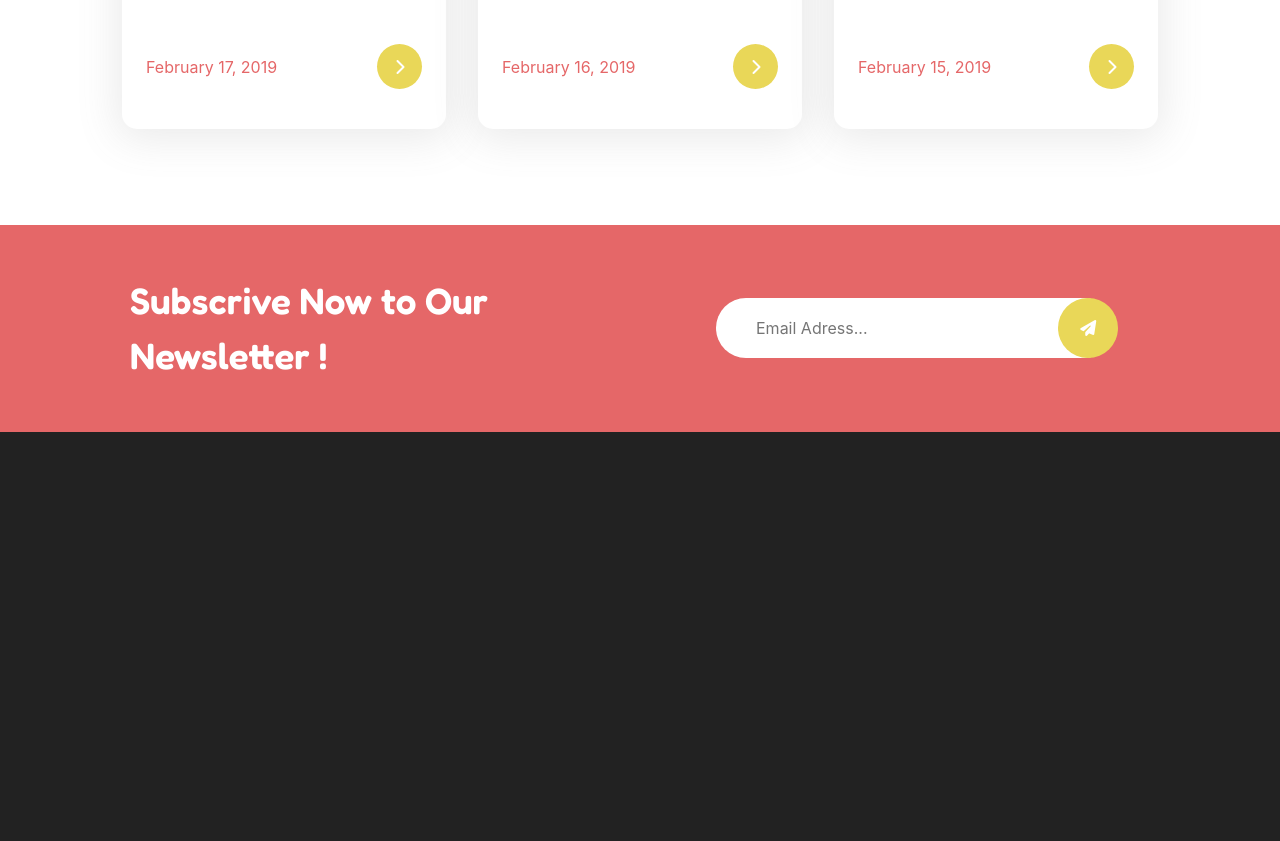
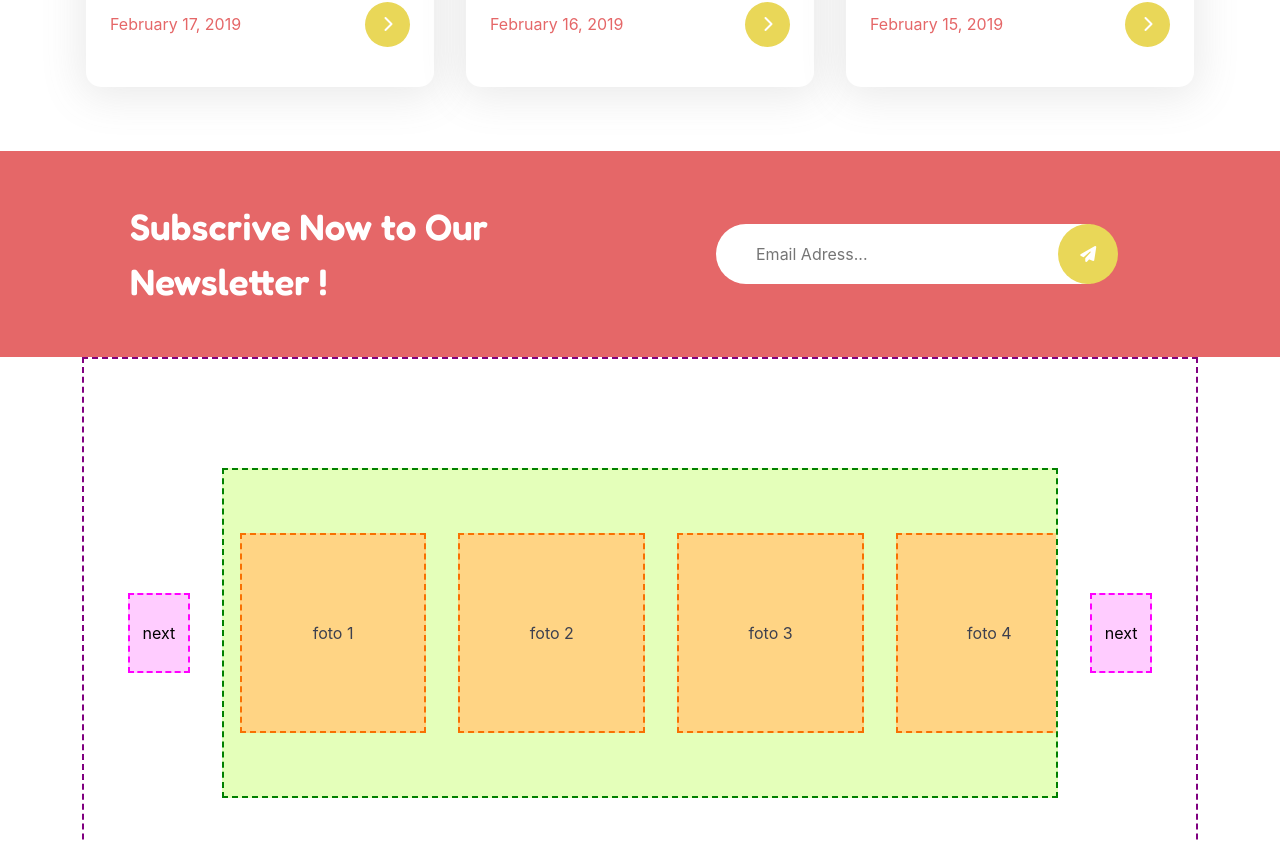
Before and after one commit to Vladislav-Ciuperca/proj-html-vuejs, a Vue app: page / in a window 1280 px wide. Shown: the part 1956-2797 px from the top of the page. Before the commit the page ends 2388 px from the top, so only its background shows below. Built offline with nearby package versions, Linux system fonts and the light colour scheme.

Commit message:
commit per edo

```diff
--- a/src/App.vue
+++ b/src/App.vue
@@ -1,9 +1,14 @@
 <script>
 import AppContent3 from './components/AppContent3.vue'
+import NewsLetterBanner from './components/NewsLetterBanner.vue';
+import AppContentCarousel from './components/AppContentCarousel.vue';
+
 
 export default {
   components: {
     AppContent3,
+    NewsLetterBanner,
+    AppContentCarousel,
   },
   data() {
     return {
@@ -23,7 +28,17 @@ export default {
 
 
 <template>
-  <AppContent3 />
+
+  <div class="container-lg ">
+    <AppContent3 />
+  </div>
+
+  <NewsLetterBanner class="mt-5" />
+
+  <div class="container-lg">
+    <AppContentCarousel />
+  </div>
+
 </template>
 
 
--- a/src/components/AppContent3.vue
+++ b/src/components/AppContent3.vue
@@ -2,7 +2,6 @@
 import AppContentSec1 from './AppContentSec1.vue';
 import AppContentSec2 from './AppContentSec2.vue';
 import AppContentSec3 from './AppContentSec3.vue';
-import NewsLetterBanner from './NewsLetterBanner.vue';
 
 
 export default {
@@ -10,8 +9,6 @@ export default {
     AppContentSec1,
     AppContentSec2,
     AppContentSec3,
-    NewsLetterBanner,
-
   },
   data() {
     return {
@@ -33,12 +30,9 @@ export default {
 <template>
   <div class="my-bg-white my-black ">
     <main>
-      <div class="container-lg p-5">
         <AppContentSec1 />
         <AppContentSec2 />
         <AppContentSec3 class="pt-5" />
-      </div>
-      <NewsLetterBanner />
     </main>
   </div>
 </template>
--- /dev/null
+++ b/src/components/AppContentCarousel.vue
@@ -0,0 +1,177 @@
+<script>
+import store from '../data/StoreVladi.js'
+
+export default {
+    data() {
+        return {
+            isClicked: false,
+            isSmooth: true,
+            store,
+        }
+    },
+    methods: {
+        dragging(value) {
+            if (!this.isClicked) return;
+            console.log('dragging...')
+            document.getElementById('carousel').scrollLeft -= value.movementX
+        },
+        mouseRelease() {
+            this.isClicked = false;
+            this.isSmooth = true;
+        },
+
+        Right() {
+            const carousel = document.getElementById('carousel');
+            const distanzaScrollabile = carousel.scrollWidth - carousel.clientWidth;
+            const distanzaScrollata = carousel.scrollLeft
+            if (distanzaScrollata >= distanzaScrollabile) {
+                carousel.scrollLeft = 0;
+                console.log("Tornato all'inizio");
+            } else {
+                carousel.scrollLeft += 440;
+                console.log("scrollDX");
+            }
+
+        },
+
+        Left() {
+            const carousel = document.getElementById('carousel');
+            const distanzaScrollata = carousel.scrollLeft
+
+            if (distanzaScrollata <= 0) {
+                carousel.scrollLeft = carousel.scrollWidth - carousel.clientWidth;
+                console.log("Tornato alla fine");
+            } else {
+                carousel.scrollLeft -= 440;
+                console.log("scrollSX");
+            }
+
+        },
+
+
+    },
+    created() {
+        setInterval(() => {
+            const carousel = document.getElementById('carousel');
+
+            this.valore1 = carousel.scrollWidth
+            this.valore2 = carousel.clientWidth;
+            this.valore3 = carousel.scrollWidth - carousel.clientWidth
+            this.valore4 = carousel.scrollLeft
+
+            if (carousel.scrollLeft == carousel.scrollWidth - carousel.clientWidth) {
+                document.getElementById("heart").innerHTML = "&#128148"
+            }
+            else if (carousel.scrollLeft == 0) {
+                document.getElementById("heart").innerHTML = "&#128150"
+            }
+            else {
+                document.getElementById("heart").innerHTML = "&#128558"
+            }
+        }, 20)
+    },
+    mounted() {
+
+    }
+}
+</script>
+
+
+<template>
+
+
+    <div class="container">
+
+        <button @click="Left()">next</button>
+
+        <!-- la documentazione su questi "@events" è in fondo alla pagina -->
+        <div @mousemove="dragging" @mousedown="isClicked = !isClicked, isSmooth = !isSmooth" @mouseup="mouseRelease()"
+            id="carousel" :class="{ smooth: isSmooth, slow: isSmooth }">
+
+            <div id="element-container"><!--width 1750px(va in overflow)-->
+                <div class="elemento">foto 1</div>
+                <div class="elemento">foto 2</div>
+                <div class="elemento">foto 3</div>
+                <div class="elemento">foto 4</div>
+                <div class="elemento">foto 5</div>
+                <div class="elemento">foto 6</div>
+                <div class="elemento">foto 7</div>
+                <div class="elemento">foto 8</div>
+            </div>
+        </div>
+
+        <button @click="Right()">next</button>
+
+
+    </div>
+
+</template>
+
+
+<style scoped>
+.container {
+    text-align: center;
+    border: 2px dashed purple;
+}
+
+h1 {
+    padding: 3rem 0;
+    font-size: 3rem;
+}
+
+p {
+    width: 45%;
+    margin: auto;
+}
+
+.container {
+    display: flex;
+    align-items: center;
+    justify-content: center;
+    height: 69vh;
+}
+
+#carousel {
+    width: 1100px;
+    height: 330px;
+    border: 2px dashed green;
+    background: rgba(172, 255, 47, 0.329);
+    display: flex;
+    align-items: center;
+    overflow-x: hidden;
+}
+
+.smooth {
+    scroll-behavior: smooth;
+    transition: 5s  ;
+}
+
+.slow {}
+
+#element-container {
+    transition: 8s;
+    display: flex;
+    width: 1750px;
+}
+
+button {
+    border: 2px dashed fuchsia;
+    background: rgba(255, 0, 255, 0.199);
+    margin: 2rem;
+    width: 80px;
+    height: 80px;
+    cursor: pointer;
+}
+
+.elemento {
+    border: 2px dashed #F87102;
+    background: rgb(255, 212, 132);
+    width: 200px;
+    height: 200px;
+    display: flex;
+    align-items: center;
+    justify-content: center;
+    margin: 1rem;
+    /* background: rgba(255, 166, 0, 0.288); */
+}
+</style>
--- a/src/components/NewsLetterBanner.vue
+++ b/src/components/NewsLetterBanner.vue
@@ -66,6 +66,12 @@ button {
     position: absolute;
     right: 8.4%;
     transition: 0.4s;
+
+    background-color: #e9d758;
+    border-radius: 50%;
+    position: absolute;
+    /* right: 0;
+    top: 0; */
 }
 
 button:hover {
--- a/src/style.css
+++ b/src/style.css
@@ -9,8 +9,8 @@
 /* BACKGROUND SCURO SALVA OCCHI */
 body {
   font-family: fredoka system-ui, -apple-system, BlinkMacSystemFont, 'Segoe UI', Roboto, Oxygen, Ubuntu, Cantarell, 'Open Sans', 'Helvetica Neue', sans-serif;
-  background-color: #222;
-  color: white;
+  background-color: white;
+  color: #3D404F;
 }
 
 /* COLORE PRINCIPALE */
```
